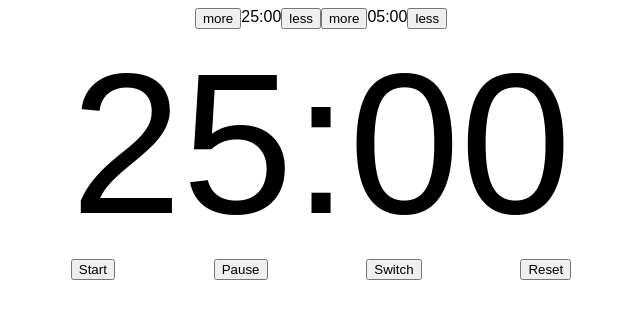
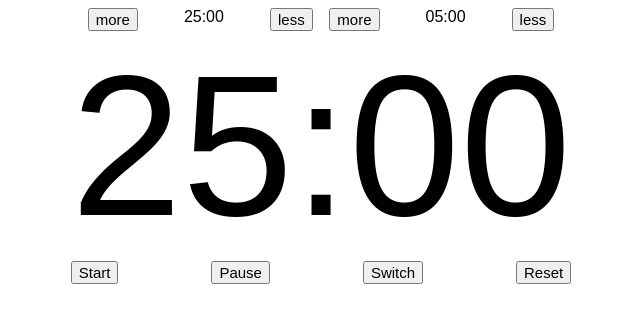
Before and after one commit to benhorns/pomodoro, a plain HTML site: page index.html in a window 1280 px wide. Shown: the whole page, without its empty margins (319-959 px from the left). Drawn offline with Linux system fonts and the light colour scheme.

Commit message:
style added

```diff
--- a/style.css
+++ b/style.css
@@ -12,23 +12,28 @@ html, body {
   .top-row {
     order: 1;
     display:inline-block;
-    justify-content: center;
+    justify-content: space-evenly;
     display: flex;
     flex-direction: row;
-    flex: inherit;
+    width: 500px;
+  }
+
+  .top-row button {
+    font-size: 15px;
   }
 
   .work-container {
     display: flex;
     flex-direction: row;
     justify-content: space-between;
+    width: 225px;
   }
 
   .break-container {
     display:flex;
     flex-direction: row;
     justify-content: space-between;
-
+    width: 225px;
   }
   .timer{
     order: 2;
@@ -40,4 +45,13 @@ html, body {
 
   #timer-buttons {
     display: flex;
-    justify-content: space-between;  }
+    justify-content: space-between;
+    }
+
+button {
+font-family: Arial, sans-serif
+}
+
+.timer button {
+  font-size: 15px;
+}
```
